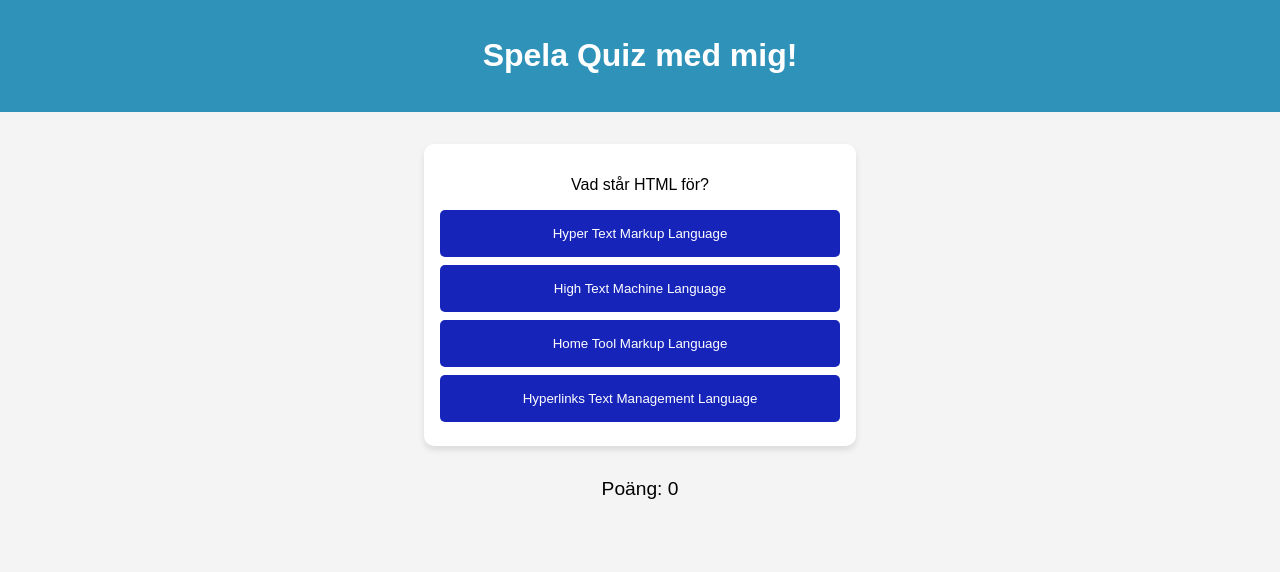
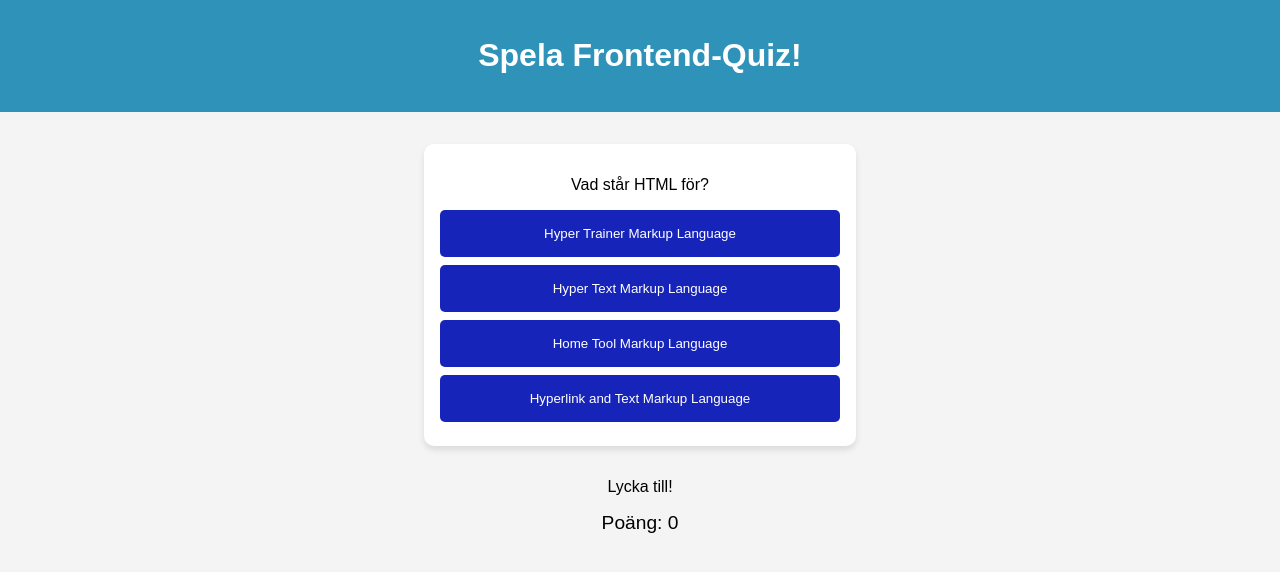
Before and after one commit to lisa-desousa/F25D_QuizApp, a plain HTML site: page index.html in a window 1280 px wide. Drawn offline with Linux system fonts and the light colour scheme.

Commit message:
added questions + aswer feedback

```diff
--- a/index.html
+++ b/index.html
@@ -8,7 +8,7 @@
 </head>
 <body>
   <header>
-    <h1>Spela Quiz med mig!</h1>
+    <h1>Spela Frontend-Quiz!</h1>
   </header>
   <main>
     <div id="quiz-container">
@@ -18,6 +18,7 @@
       <button class="answer-btn">Svar 3</button>
       <button class="answer-btn">Svar 4</button>
     </div>
+    <p id="answer-status">Lycka till!</p>
     <p id="score">Poäng: 0</p>
   </main>
   <script src="script.js"></script>
--- a/script.js
+++ b/script.js
@@ -2,22 +2,75 @@ document.addEventListener("DOMContentLoaded", ()=>{
   const questionElement = document.getElementById("question");
   const buttons = document.querySelectorAll(".answer-btn");
   const scoreElement = document.getElementById("score");
+  const answerStatus = document.getElementById("answer-status");
 
   let currentQuestion = 0;
   let score = 0;
 
+
   const questions = [
     {
       question: "Vad står HTML för?",
-      answers: ["Hyper Text Markup Language", "High Text Machine Language", "Home Tool Markup Language", "Hyperlinks Text Management Language"],
+      answers: [
+        "Hyper Trainer Markup Language",
+        "Hyper Text Markup Language",
+        "Home Tool Markup Language",
+        "Hyperlink and Text Markup Language"
+      ],
+      correct: 1
+    },
+    {
+      question: "Vilket CSS-egenskap används för att ändra textfärg?",
+      answers: ["color", "text-color", "font-color", "background-color"],
       correct: 0
     },
     {
-      question: "Vilket år skapades JavaScript?",
-      answers: ["1995", "2000", "1990", "1985"],
+      question: "Hur skapar man en funktion i JavaScript?",
+      answers: [
+        "function: myFunction() {}",
+        "function myFunction() {}",
+        "def myFunction() {}",
+        "create function myFunction() {}"
+      ],
+      correct: 1
+    },
+    {
+      question: "Vilken CSS-egenskap används för att göra ett element osynligt?",
+      answers: ["display: none", "visibility: hidden", "opacity: 0", "Alla ovanstående"],
+      correct: 3
+    },
+    {
+      question: "Vilken metod används för att lägga till ett element i slutet av en array i JavaScript?",
+      answers: ["push()", "pop()", "shift()", "unshift()"],
       correct: 0
+    },
+    {
+      question: "Vilket av följande är INTE ett giltigt sätt att deklarera en variabel i JavaScript?",
+      answers: ["var x = 10;", "let x = 10;", "const x = 10;", "int x = 10;"],
+      correct: 3
+    },
+    {
+      question: "Vilket HTML-element används för att skapa en länk?",
+      answers: ["<a>", "<link>", "<href>", "<url>"],
+      correct: 0
+    },
+    {
+      question: "Hur refererar man till det första elementet i en array i JavaScript?",
+      answers: ["array(0)", "array[0]", "array.first()", "array{0}"],
+      correct: 1
+    },
+    {
+      question: "Vilken av följande enheter används INTE i CSS?",
+      answers: ["px", "em", "pt", "sec"],
+      correct: 3
+    },
+    {
+      question: "Vilken av dessa operatorer används för strikt jämförelse i JavaScript?",
+      answers: ["=", "==", "===", "!="],
+      correct: 2
     }
-  ];
+  ]; //frågor genererade med chatGPT
+
 
   function loadQuestion(){
     const q = questions[currentQuestion];
@@ -27,14 +80,27 @@ document.addEventListener("DOMContentLoaded", ()=>{
       button.onclick = () => {
         if(index === q.correct){
           score++;
+          answerStatus.textContent = `Rätt!`;
           scoreElement.textContent = `Poäng: ${score}`;
+          //lägg till "rätt svar" text
+        } else {
+          answerStatus.textContent = `Fel :(`;
         }
         currentQuestion++;
-        if(currentQuestion < questions.length){
+        if(currentQuestion < questions.length){ //om listan ej är slut forstätt visa frågor
           loadQuestion();
-        } else {
-          questionElement.textContent = "Spelet är slut!";
+        } else { //om listan är slut visa resultat
           buttons.forEach(btn => btn.style.display = "none")
+          answerStatus.textContent = "";
+
+          if(score > (questions.length / 2)){ //"bra jobbat" om du fått mer än hälften rätt
+            questionElement.textContent = `Spelet är slut, ditt slutgiltiga resultat blev ${score} / ${questions.length} poäng. Bra jobbat!`;
+
+          } else { //"bättre kan du" om du fått mindre än hälften rätt
+            questionElement.textContent = `Spelet är slut, ditt slutgiltiga resultat blev ${score} / ${questions.length} poäng. Bättre kan du!`;
+
+          }
+
         }
       };
     });
```
